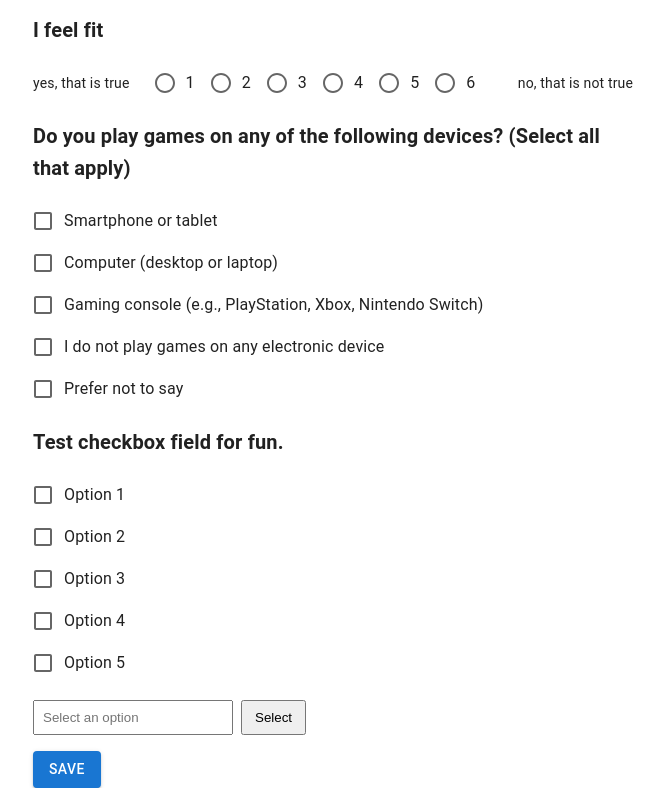
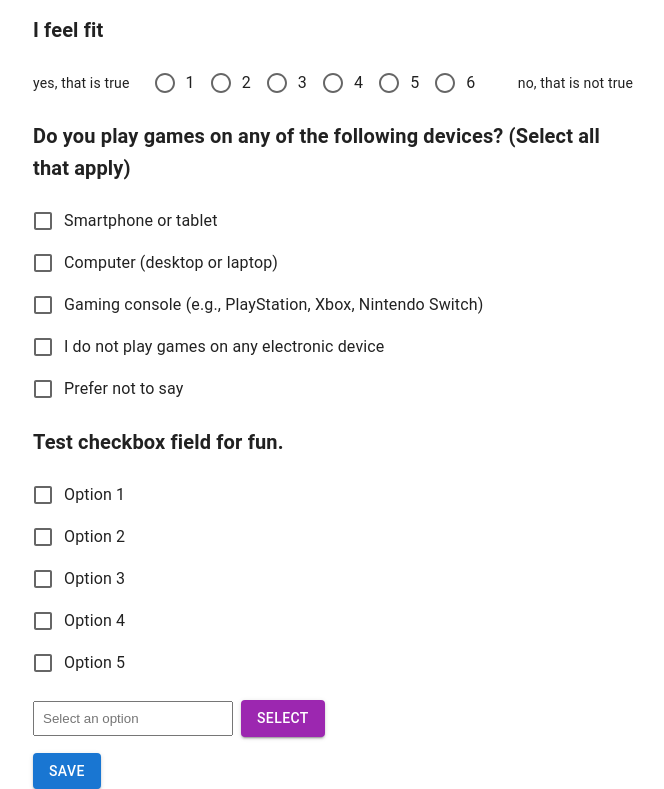
Before and after one commit to pdfusion/PDFusion_UI, a React (Vite) app: page /questionnaire in a window 1280 px wide. Shown: the part 322-1111 px from the top of the page, without its empty margins (331-995 px from the left). Built offline with nearby package versions, Linux system fonts and the light colour scheme.

Commit message:
Refactor PDSelector to use PDButton

```diff
--- a/src/components/widgets/PDButton.tsx
+++ b/src/components/widgets/PDButton.tsx
@@ -10,7 +10,7 @@ export interface IPDButton {
     /**
      * The type of button.
     */
-    buttonType: "save" | "restore" | "backup",
+    buttonType: "save" | "restore" | "backup" | "select",
     /**
      * The form data.
     */
@@ -27,9 +27,13 @@ export interface IPDButton {
      * Function to handle button click
      */
     handleChange?: (event: ChangeEvent<HTMLInputElement>) => void
+    /**
+     * Function to handle select button click
+     */
+    handleSelect?: () => void
 }
 
-const PDButton = ({ buttonType, handleChange, caption }:IPDButton): JSX.Element => {
+const PDButton = ({ buttonType, handleChange, handleSelect, caption }:IPDButton): JSX.Element => {
     const fileInputRef = useRef<HTMLInputElement>(null);
 
     const handleBackup = () => {
@@ -90,6 +94,13 @@ const PDButton = ({ buttonType, handleChange, caption }:IPDButton): JSX.Element
                 </Button>
             );
         }
+        else if(buttonType === "select") {
+        return (
+                <Button variant="contained" color="secondary" onClick={handleSelect}>
+                    {caption || "Select"}
+                </Button>
+            );
+        }
         return <></>;
     }
 
--- a/src/components/widgets/PDSelector.tsx
+++ b/src/components/widgets/PDSelector.tsx
@@ -1,5 +1,6 @@
 import React, { useState } from 'react';
 import styles from '../../styles/PDSelector.module.css';
+import PDButton from '../widgets/PDButton'; // Adjust path as needed
 
 interface Option {
   id: string;
@@ -31,9 +32,10 @@ const PDSelector: React.FC = () => {
         placeholder="Select an option"
         className={styles.selectorInput}
       />
-      <button onClick={() => setIsPanelOpen(true)} className={styles.selectorButton}>
-        Select
-      </button>
+      <PDButton
+        buttonType="select"
+        handleSelect={() => setIsPanelOpen(true)}
+      />
 
       {isPanelOpen && (
         <div className={styles.slideInPanel}>
```
